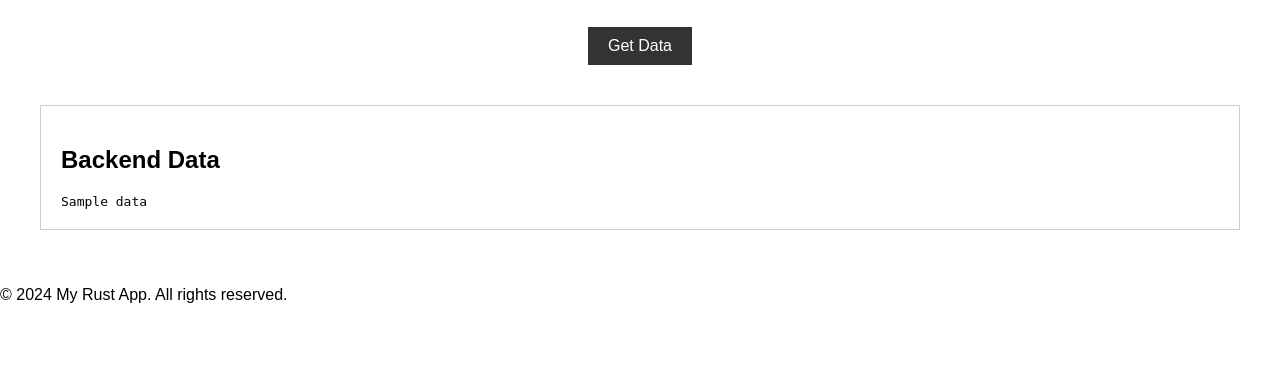
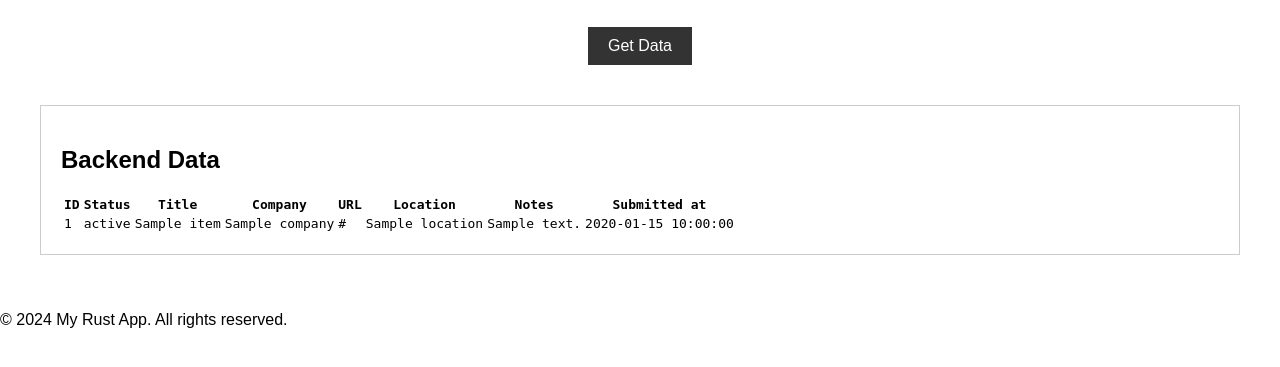
Before and after one commit to hello216/job_board_app, a Python web app: template frontend/templates/index.html in a window 1280 px wide. Shown: the part 251-618 px from the top of the page. Run offline with Jinja, Linux system fonts and the light colour scheme; the template is opened without the code that fills it: most values are stand-ins (such as "Sample title", 1, 10 or a date in 2020).

Commit message:
Added table in template for data

```diff
--- a/frontend/templates/index.html
+++ b/frontend/templates/index.html
@@ -29,7 +29,34 @@
     <section id="data-display">
       <h2>Backend Data</h2>
       <div id="data-container">
-        {{ data }}
+        <table>
+          <thead>
+            <tr>
+              <th>ID</th>
+              <th>Status</th>
+              <th>Title</th>
+              <th>Company</th>
+              <th>URL</th>
+              <th>Location</th>
+              <th>Notes</th>
+              <th>Submitted at</th>
+            </tr>
+          </thead>
+          <tbody>
+            {% for item in data %}
+            <tr>
+              <td>{{ item.id }}</td>
+              <td>{{ item.status }}</td>
+              <td>{{ item.title }}</td>
+              <td>{{ item.company }}</td>
+              <td>{{ item.url }}</td>
+              <td>{{ item.location }}</td>
+              <td>{{ item.note }}</td>
+              <td>{{ item.created_at }}</td>
+            </tr>
+            {% endfor %}
+          </tbody>
+        </table>
       </div>
     </section>
   </main>
```
